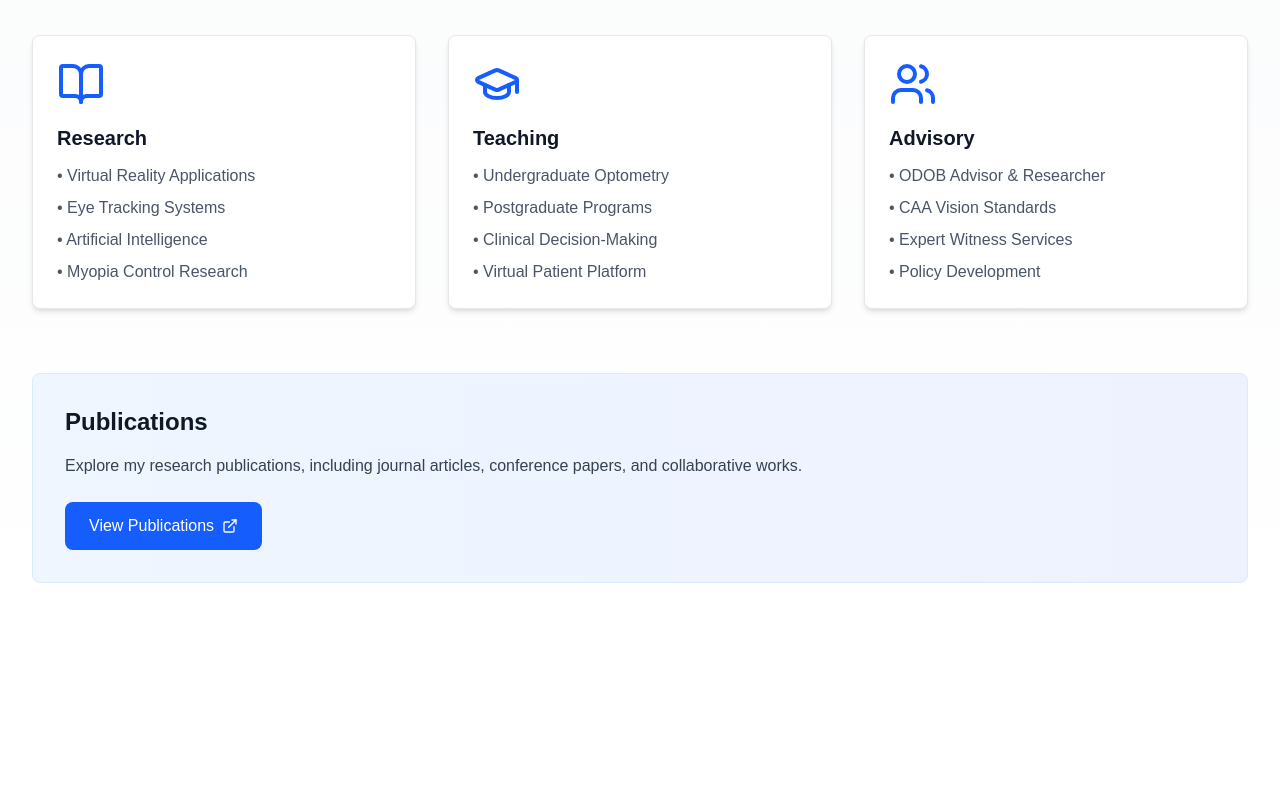
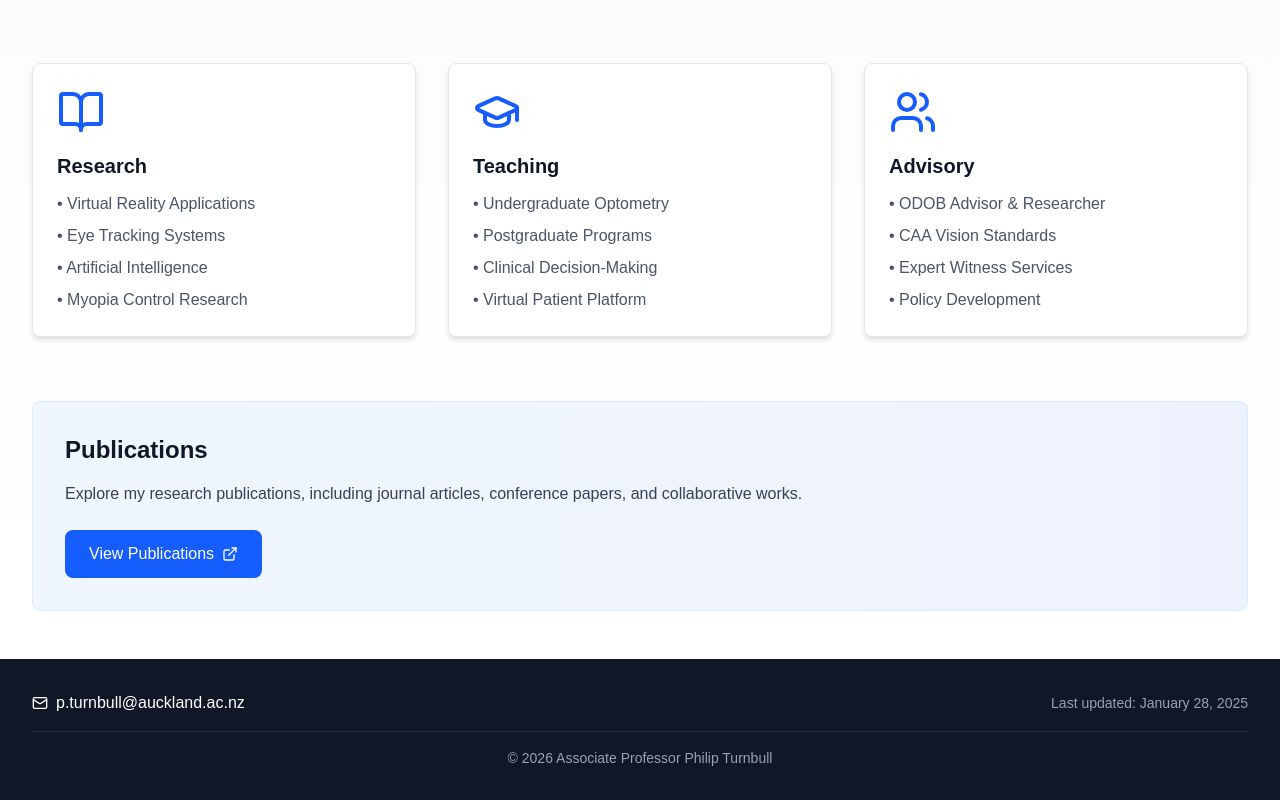
Before and after one commit to fillupt/Work-Website, a Next.js app: page / in a window 1280 px wide. Shown: the part 402-1202 px from the top of the page. Before the commit the page ends 1033 px from the top, so only its background shows below. Built offline with nearby package versions, Linux system fonts and the light colour scheme.

Commit message:
Add footer with email and last updated date to all pages

```diff
--- a/app/advisory/page.tsx
+++ b/app/advisory/page.tsx
@@ -2,7 +2,7 @@ import { Briefcase, Scale, ShieldCheck, FileCheck, Eye } from "lucide-react";
 
 export default function AdvisoryPage() {
   return (
-    <main className="min-h-screen bg-gradient-to-b from-gray-50 to-white">
+    <main className="bg-gradient-to-b from-gray-50 to-white">
       <div className="max-w-5xl mx-auto px-4 sm:px-6 lg:px-8 py-12">
         {/* Header */}
         <div className="mb-12">
--- /dev/null
+++ b/app/components/Footer.tsx
@@ -0,0 +1,29 @@
+import { Mail } from 'lucide-react';
+
+export default function Footer() {
+  return (
+    <footer className="bg-gray-900 text-white mt-auto">
+      <div className="max-w-7xl mx-auto px-4 sm:px-6 lg:px-8 py-8">
+        <div className="flex flex-col md:flex-row justify-between items-center gap-4">
+          <div className="flex items-center gap-2">
+            <Mail className="w-4 h-4" />
+            <a
+              href="mailto:p.turnbull@auckland.ac.nz"
+              className="hover:text-blue-400 transition-colors"
+            >
+              p.turnbull@auckland.ac.nz
+            </a>
+          </div>
+
+          <div className="text-sm text-gray-400">
+            Last updated: January 28, 2025
+          </div>
+        </div>
+
+        <div className="mt-4 pt-4 border-t border-gray-800 text-center text-sm text-gray-400">
+          © {new Date().getFullYear()} Associate Professor Philip Turnbull
+        </div>
+      </div>
+    </footer>
+  );
+}
--- a/app/layout.tsx
+++ b/app/layout.tsx
@@ -2,6 +2,7 @@ import type { Metadata } from "next";
 import { Inter } from "next/font/google";
 import "./globals.css";
 import Header from "./components/Header";
+import Footer from "./components/Footer";
 
 const inter = Inter({
   subsets: ["latin"],
@@ -20,9 +21,12 @@ export default function RootLayout({
 }>) {
   return (
     <html lang="en">
-      <body className={`${inter.variable} font-sans antialiased`}>
+      <body className={`${inter.variable} font-sans antialiased flex flex-col min-h-screen`}>
         <Header />
-        {children}
+        <main className="flex-1">
+          {children}
+        </main>
+        <Footer />
       </body>
     </html>
   );
--- a/app/page.tsx
+++ b/app/page.tsx
@@ -4,7 +4,7 @@ import { BookOpen, GraduationCap, Users, ExternalLink } from "lucide-react";
 
 export default function Home() {
   return (
-    <main className="min-h-screen bg-gradient-to-b from-gray-50 to-white">
+    <main className="bg-gradient-to-b from-gray-50 to-white">
       {/* Hero Section with Virtual Patient Banner */}
       <section
         className="bg-blue-600 text-white py-3 relative bg-cover bg-center"
@@ -51,14 +51,14 @@ export default function Home() {
                   className="text-blue-600 hover:text-blue-800 hover:underline"
                 >
                   University of Auckland
-                </a>, New Zealand
+                </a><br /> Auckland, New Zealand
               </p>
               <p className="text-gray-700 mb-4">
                 A/Prof Turnbull is a Board-registered optometrist specialising in
                 leveraging technology to improve healthcare education and clinical practice.
               </p>
               <p className="text-gray-700 mb-6">
-                His research focuses on virtual patients, eye tracking, artificial intelligence,
+                His research focuses on virtual reality, eye tracking, artificial intelligence,
                 and digital health innovation. He co-founded the Auckland Myopia Control Clinic
                 and has developed national standards for optometry practice in New Zealand.
               </p>
--- a/app/publications/page.tsx
+++ b/app/publications/page.tsx
@@ -40,7 +40,7 @@ export default function PublicationsPage() {
   };
 
   return (
-    <main className="min-h-screen bg-gradient-to-b from-gray-50 to-white">
+    <main className="bg-gradient-to-b from-gray-50 to-white">
       <div className="max-w-7xl mx-auto px-4 sm:px-6 lg:px-8 py-12">
         {/* Header */}
         <div className="mb-12">
--- a/app/research/page.tsx
+++ b/app/research/page.tsx
@@ -3,7 +3,7 @@ import { BookOpen, ExternalLink, GraduationCap } from "lucide-react";
 
 export default function ResearchPage() {
   return (
-    <main className="min-h-screen bg-gradient-to-b from-gray-50 to-white">
+    <main className="bg-gradient-to-b from-gray-50 to-white">
       <div className="max-w-5xl mx-auto px-4 sm:px-6 lg:px-8 py-12">
         {/* Header */}
         <div className="mb-12">
--- a/app/teaching/page.tsx
+++ b/app/teaching/page.tsx
@@ -2,7 +2,7 @@ import { GraduationCap, Users, BookOpen, Lightbulb } from "lucide-react";
 
 export default function TeachingPage() {
   return (
-    <main className="min-h-screen bg-gradient-to-b from-gray-50 to-white">
+    <main className="bg-gradient-to-b from-gray-50 to-white">
       <div className="max-w-5xl mx-auto px-4 sm:px-6 lg:px-8 py-12">
         {/* Header */}
         <div className="mb-12">
```
